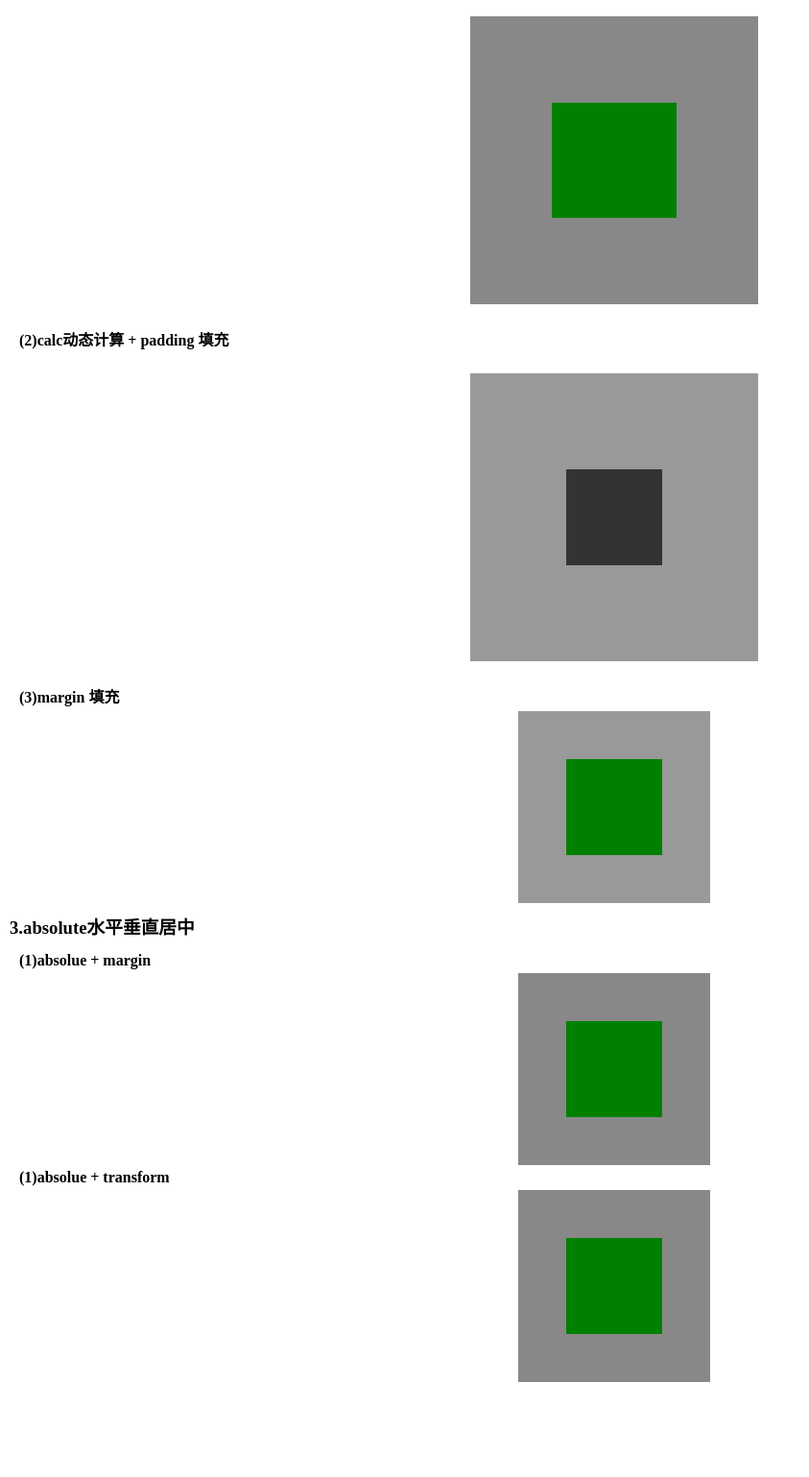
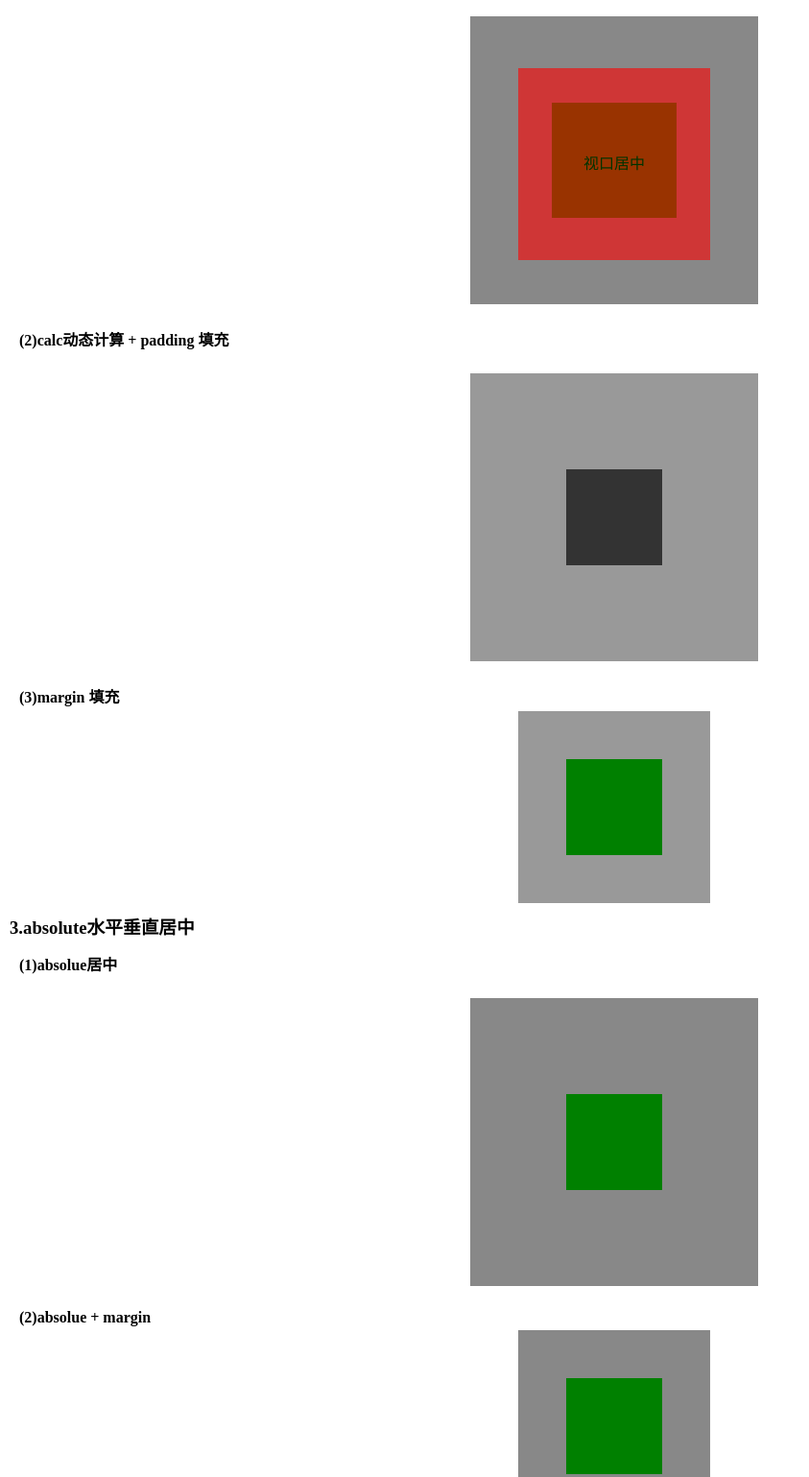
Before and after one commit to chaoshenr/write_web, a plain HTML site: page CSS/demo/CSS居中.html in a window 1280 px wide. Shown: the part 229-1768 px from the top of the page at 96% size, without its empty margins (0-843 px from the left). Before the commit the page ends 1669 px from the top, so only its background shows below. Drawn offline with Linux system fonts and the light colour scheme.

Commit message:
fixed center

```diff
--- a/CSS/demo/1.css居中.html
+++ b/CSS/demo/CSS居中.html
@@ -13,6 +13,17 @@
 	}
 	h4 {
 		padding: 4px 20px;
+	}
+	.wrapper {
+		width: 300px;
+		height: 300px;
+		background: #888;
+		margin: 20px auto;
+	}
+	.wapper .content {
+		height: 100px;
+		width: 100px;
+		background-color: #333;
 	}
 	/*1.文本水平垂直居中*/
 	.text_center {
@@ -88,7 +99,25 @@
 		margin-top: 50px;
 		background-color: green;
 	}
-
+	.absolute_center {
+		width: 300px;
+		height: 300px;
+		background-color: #888;
+		margin: 20px auto;
+		position: relative;
+		overflow: auto;
+	}
+	.absolute_center .absolute_content {
+		width: 100px;
+		height: 100px;
+		position: absolute;
+		margin: auto;
+		top: 0;
+		right: 0;
+		left: 0;
+		bottom: 0;
+		background-color: green;
+	}
 	.absolute_margin_center {
 		width: 200px;
 		height: 200px;
@@ -108,6 +137,7 @@
 		background-color: green;
 
 	}
+
 	.absolute_transform_center {
 		margin-left: auto;
 		margin-right: auto;
@@ -126,6 +156,23 @@
 		background-color: green;
 
 	}
+
+	.fixed_center {
+		position: fixed;
+		width: 200px;
+		height: 200px;
+		background-color: red;
+		opacity: .6;
+		margin: auto;
+		top: 0;
+		right: 0;
+		left: 0;
+		bottom: 0;
+		line-height: 200px;
+		text-align: center;
+	}
+
+
 </style>
 </head>
 <body>
@@ -148,14 +195,21 @@
 	</div>
 
 	<h3>3.absolute水平垂直居中</h3>
-	<h4>(1)absolue + margin</h4>
+	<h4>(1)absolue居中</h4>
+	<div class="absolute_center wrapper">
+		<div class="absolute_content content"></div>
+	</div>
+	<h4>(2)absolue + margin</h4>
 	<div class="absolute_margin_center">
 		<div class="absolute_margin_content"></div>
 	</div>
-	<h4>(1)absolue + transform</h4>
+	<h4>(3)absolue + transform</h4>
 	<div class="absolute_transform_center">
 		<div class="absolute_transform_content"></div>
 	</div>
 
+	<h3>4.fixed视口水平垂直居中</h3>
+	<div class="fixed_center">视口居中</div>
+
 </body>
 </html>
```
Also changed, not shown: CSS/CSS居中总结.md (renamed from CSS/1.css居中总结.md, +53 -5 lines).
